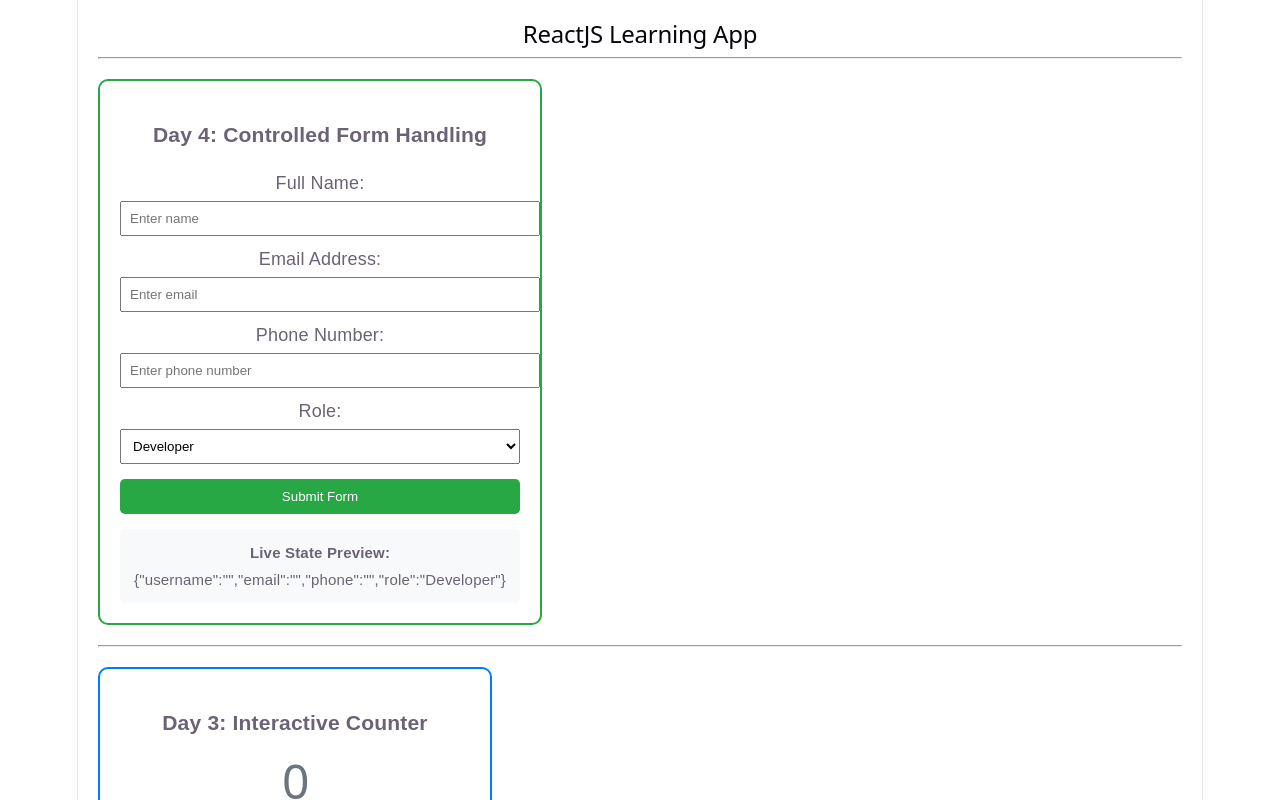
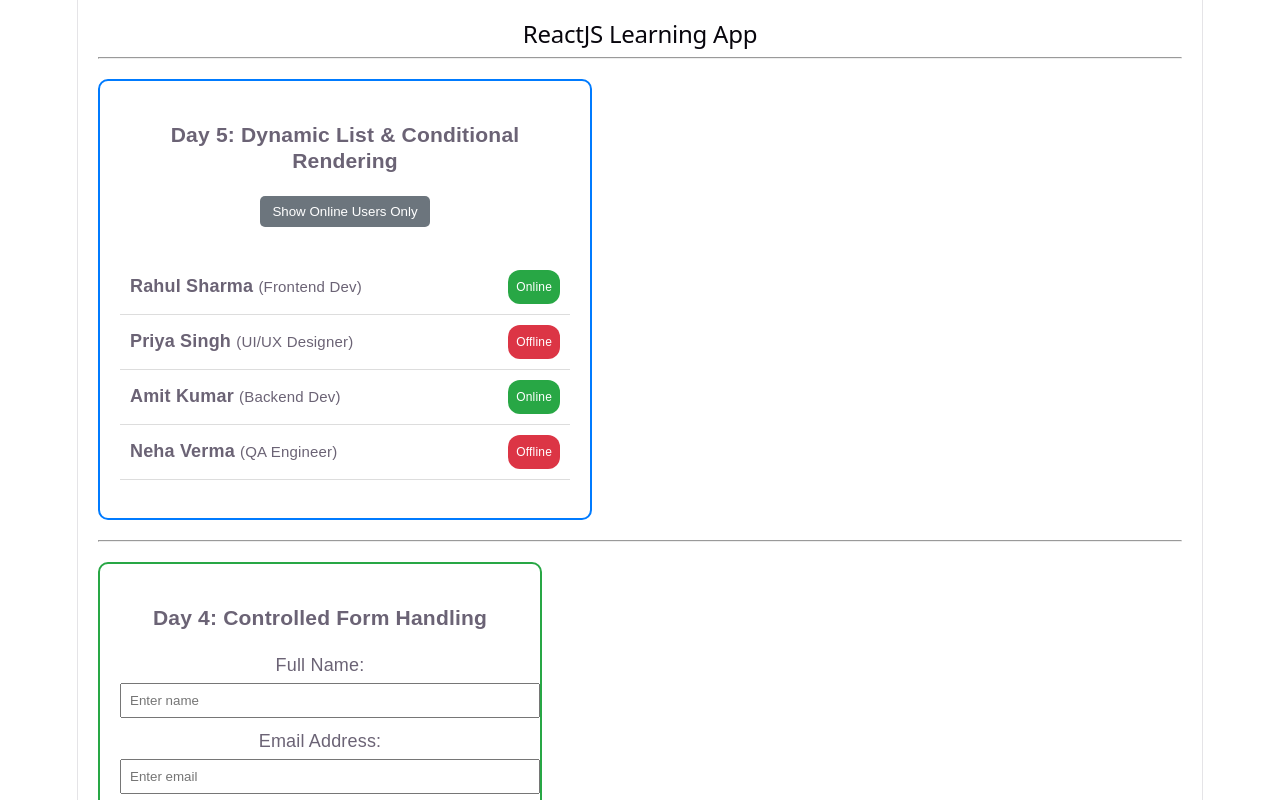
Before and after one commit to satyamjpr/ReactJS-Projects, a React (Vite) app in the folder react-basics/: page / in a window 1280 px wide. Shown: the top 800 px of the page. Built offline with nearby package versions, Linux system fonts and the light colour scheme.

Commit message:
Day 5: Added dynamic array mapping and conditional rendering component

```diff
--- a/react-basics/src/App.jsx
+++ b/react-basics/src/App.jsx
@@ -2,11 +2,17 @@ import React from 'react';
 import UserCard from './UserCard';
 import CounterApp from './CounterApp';
 import LoginForm from './LoginForm';
+import UserList from './UserList';
 
 function App() {
   return (
     <div style={{ padding: "20px", fontFamily: "Arial" }}>
       <h2>ReactJS Learning App</h2>
+      <hr />
+
+      {/* Day 5: Dynamic Array & Conditional Rendering */}
+      <UserList />
+
       <hr />
 
       {/* Day 4 Component */}
--- /dev/null
+++ b/react-basics/src/UserList.jsx
@@ -0,0 +1,85 @@
+import React, { useState } from 'react';
+
+function UserList() {
+  // Dummy Dynamic Array (Simulating API Data)
+  const [users, setUsers] = useState([
+    { id: 101, name: "Rahul Sharma", role: "Frontend Dev", isOnline: true },
+    { id: 102, name: "Priya Singh", role: "UI/UX Designer", isOnline: false },
+    { id: 103, name: "Amit Kumar", role: "Backend Dev", isOnline: true },
+    { id: 104, name: "Neha Verma", role: "QA Engineer", isOnline: false }
+  ]);
+
+  // Toggle State for Conditional Rendering
+  const [showOnlineOnly, setShowOnlineOnly] = useState(false);
+
+  // Filter Users based on toggle state
+  const filteredUsers = showOnlineOnly
+    ? users.filter(user => user.isOnline)
+    : users;
+
+  return (
+    <div style={{
+      border: "2px solid #007bff",
+      padding: "20px",
+      borderRadius: "10px",
+      maxWidth: "450px",
+      margin: "20px 0"
+    }}>
+      <h3>Day 5: Dynamic List & Conditional Rendering</h3>
+
+      {/* Toggle Button (Conditional State Handler) */}
+      <button
+        onClick={() => setShowOnlineOnly(!showOnlineOnly)}
+        style={{
+          padding: "8px 12px",
+          marginBottom: "15px",
+          backgroundColor: showOnlineOnly ? "#28a745" : "#6c757d",
+          color: "white",
+          border: "none",
+          borderRadius: "5px",
+          cursor: "pointer"
+        }}
+      >
+        {showOnlineOnly ? "Show All Users" : "Show Online Users Only"}
+      </button>
+
+      {/* Array Mapping (.map) */}
+      <ul style={{ listStyle: "none", padding: 0 }}>
+        {filteredUsers.map((user) => (
+          <li
+            key={user.id} // Mandatory unique key for React performance
+            style={{
+              padding: "10px",
+              borderBottom: "1px solid #ddd",
+              display: "flex",
+              justifyContent: "space-between",
+              alignItems: "center"
+            }}
+          >
+            <div>
+              <strong>{user.name}</strong> <small>({user.role})</small>
+            </div>
+
+            {/* Conditional Rendering (Ternary Operator) */}
+            <span style={{
+              padding: "4px 8px",
+              borderRadius: "12px",
+              fontSize: "12px",
+              color: "white",
+              backgroundColor: user.isOnline ? "#28a745" : "#dc3545"
+            }}>
+              {user.isOnline ? "Online" : "Offline"}
+            </span>
+          </li>
+        ))}
+      </ul>
+
+      {/* Short-Circuit Evaluation (&& Operator) */}
+      {filteredUsers.length === 0 && (
+        <p style={{ color: "#dc3545" }}>No users found for this filter!</p>
+      )}
+    </div>
+  );
+}
+
+export default UserList;
```
